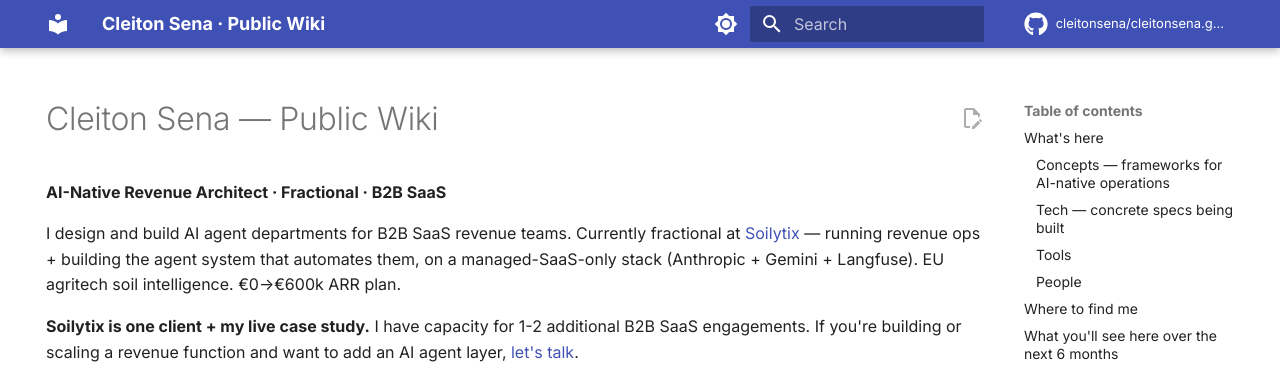
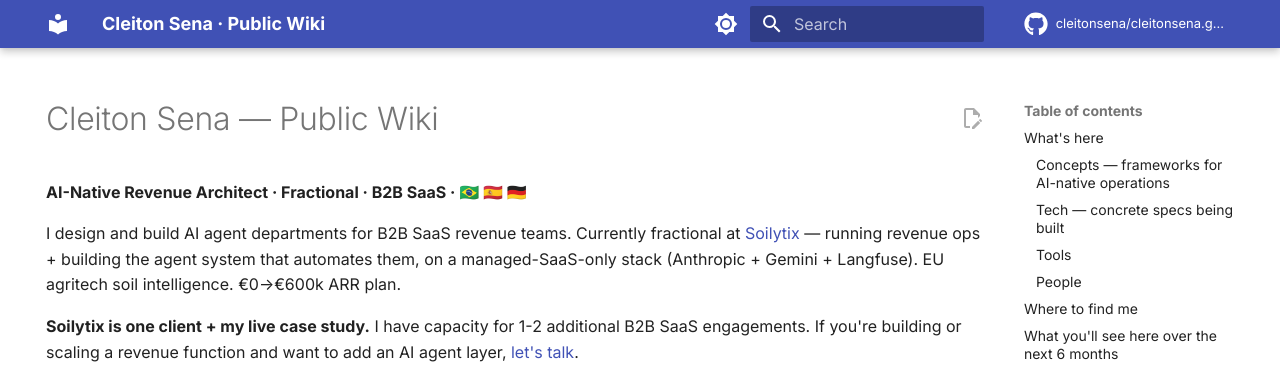
Before and after one commit to cleitonsena/cleitonsena.github.io, an MkDocs documentation site: the page built from docs/index.md, in a window 1280 px wide and 900 px high. Shown: the top 373 px of the window. Built offline with MkDocs 1.6.1 and Material for MkDocs 9.7.7, drawn with Linux system fonts in a browser that asks for light colours; comment, search, counter and statistics services are not loaded.

```diff
--- a/docs/index.md
+++ b/docs/index.md
@@ -7,7 +7,7 @@ hide:
 
 # Cleiton Sena — Public Wiki
 
-**AI-Native Revenue Architect · Fractional · B2B SaaS**
+**AI-Native Revenue Architect · Fractional · B2B SaaS · 🇧🇷 🇪🇸 🇩🇪**
 
 I design and build AI agent departments for B2B SaaS revenue teams. Currently fractional at [Soilytix](https://soilytix.com) — running revenue ops + building the agent system that automates them, on a managed-SaaS-only stack (Anthropic + Gemini + Langfuse). EU agritech soil intelligence. €0→€600k ARR plan.
 
```
Also changed, not shown: README.md (+1 -1 lines).
